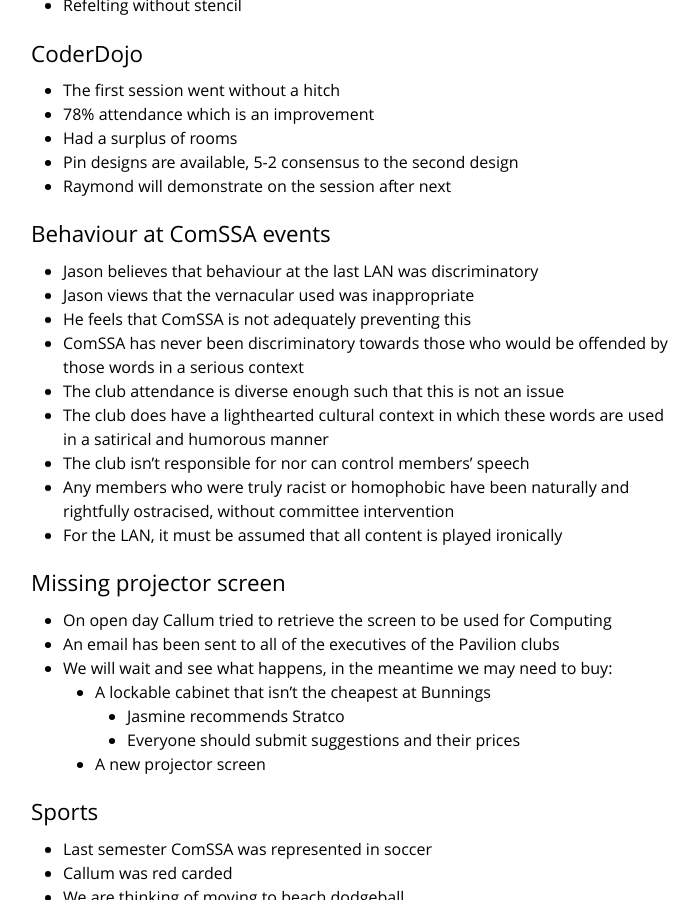
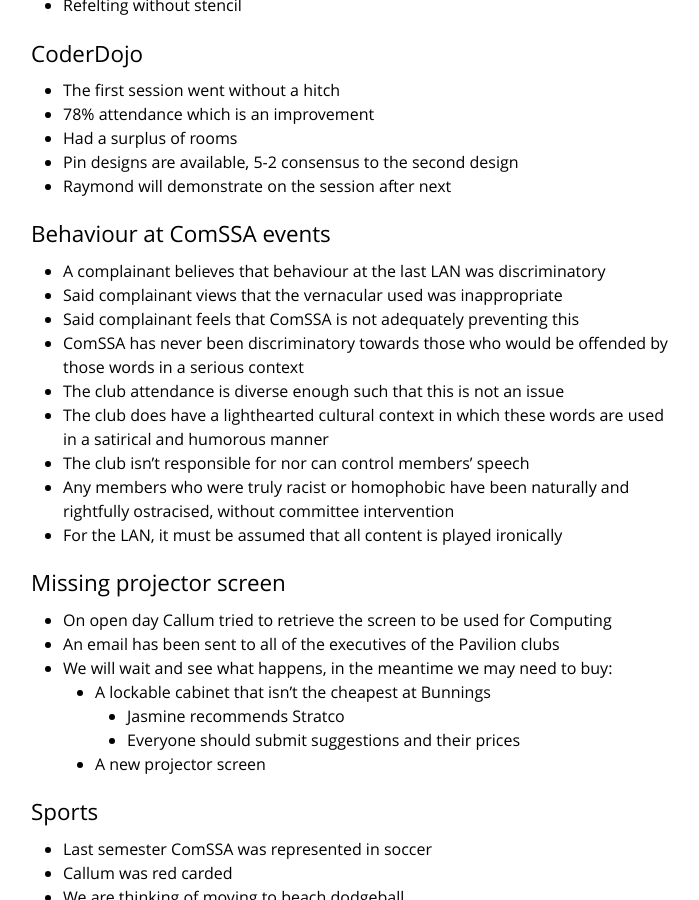
Before and after one commit to ComSSA/www.comssa.org.au, a Jekyll site: the page built from minutes/2014-08-06/index.md, in a window 1280 px wide and 900 px high, scrolled down 2061 px. Shown: the whole window, without its empty margins (289-988 px from the left). Built offline with Jekyll 4.4.1, drawn with Linux system fonts in a browser that asks for light colours.

Commit message:
redact Jason Giancono as complainant because he hates transparency

```diff
--- a/minutes/2014-08-06/index.md
+++ b/minutes/2014-08-06/index.md
@@ -103,9 +103,9 @@ title: Minutes for 2014-08-06
 
 ## Behaviour at ComSSA events
 
-  * Jason believes that behaviour at the last LAN was discriminatory
-  * Jason views that the vernacular used was inappropriate
-  * He feels that ComSSA is not adequately preventing this
+  * A complainant believes that behaviour at the last LAN was discriminatory
+  * Said complainant views that the vernacular used was inappropriate
+  * Said complainant feels that ComSSA is not adequately preventing this
   * ComSSA has never been discriminatory towards those who would be offended
     by those words in a serious context
   * The club attendance is diverse enough such that this is not an issue
```
